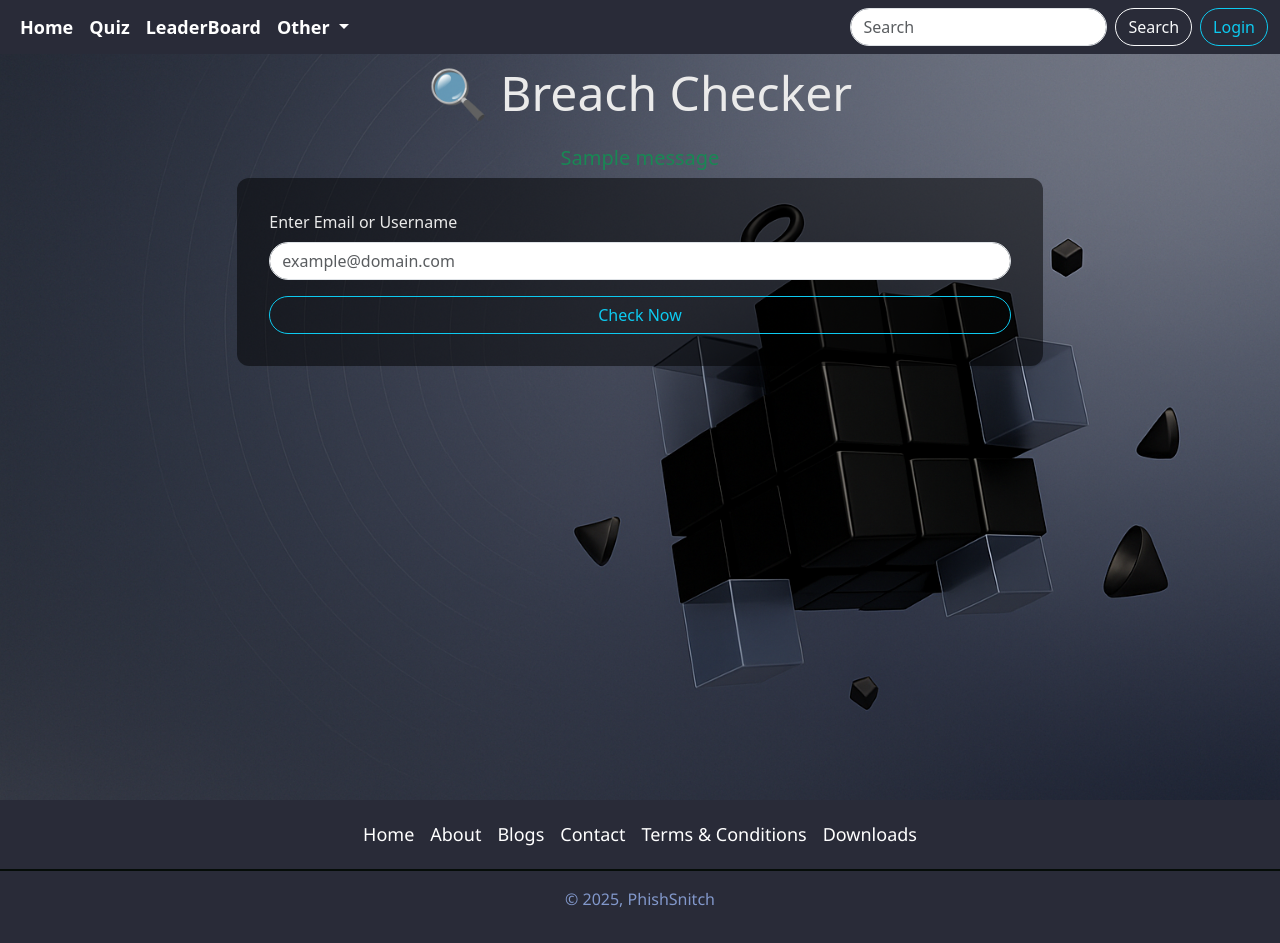
After one commit to Mehraayisha/PhishSnitch, a Django app: page /breachchecker in a window 1280 px wide. The commit adds this page. Run offline with Django 5.2, Linux system fonts and the light colour scheme; one stand-in notice (Sample message) is shown.

Commit message:
breach chcker

```diff
--- a/base/urls.py
+++ b/base/urls.py
@@ -13,5 +13,6 @@ urlpatterns =[
   path('search/users',views.search_users_view,name='search_users'),
   path('terms_and_conditions',views.terms_conditions_view,name='terms_and_conditions'),
   path('contact',views.contact_view,name='contact'),
-  path('blogs/<str:blog_id>',views.blog_view,name='blogs')
+  path('blogs/<str:blog_id>',views.blog_view,name='blogs'),
+  path('breachchecker',views.breach_checker,name='breach_checker')
  ]
--- a/base/views.py
+++ b/base/views.py
@@ -9,6 +9,10 @@ from django.db.models import Count,Q
 from .models import Message,Blog
 from django.contrib import messages
 from django.db.models.functions import ExtractYear
+import requests
+from django.shortcuts import render
+from decouple import config
+from django.contrib import messages
 
 
 def home(request):
@@ -124,3 +128,45 @@ def search_users_view(request):
     return render(request,"search-user.html",context)
 def custom_404(request,exception):
     return render(request,'404.html',status=404)
+
+
+def breach_checker(request):
+    result = []
+    error = None
+
+    if request.method == 'POST':
+        query = request.POST.get('query', '').strip()
+        if query:
+            email = config('DEHASHED_API_EMAIL')
+            api_key = config('DEHASHED_API_KEY')
+
+            url = 'https://api.dehashed.com/search'
+            params = {
+                'query': query,
+                'size': 10  # optional: limit results
+            }
+
+            try:
+                response = requests.get(url, params=params, auth=(email, api_key))
+                if response.status_code == 200:
+                    data = response.json()
+                    entries = data.get('entries', [])
+
+                    if entries:
+                        for entry in entries:
+                            result.append({
+                                'name': entry.get('name') or entry.get('email') or 'Unknown',
+                                'leak': entry.get('password') or 'No password found',
+                            })
+                    else:
+                        result = []
+                else:
+                    error = f"API Error {response.status_code}: {response.text}"
+
+            except Exception as e:
+                error = f"Something went wrong: {str(e)}"
+
+    return render(request, 'breach_checker.html', {
+        'result': result,
+        'error': error
+    })
--- a/cyberquiz/settings.py
+++ b/cyberquiz/settings.py
@@ -11,11 +11,15 @@ https://docs.djangoproject.com/en/5.1/ref/settings/
 """
 
 from pathlib import Path
+from dotenv import load_dotenv
 import os
 # Build paths inside the project like this: BASE_DIR / 'subdir'.
 BASE_DIR = Path(__file__).resolve().parent.parent
 
+load_dotenv()
 
+DEHASHED_API_EMAIL = os.getenv("DEHASHED_API_EMAIL")
+DEHASHED_API_KEY = os.getenv("DEHASHED_API_KEY")
 # Quick-start development settings - unsuitable for production
 # See https://docs.djangoproject.com/en/5.1/howto/deployment/checklist/
 
--- /dev/null
+++ b/templates/breach_checker.html
@@ -0,0 +1,92 @@
+{% extends 'index.html' %}
+{% block title %}Breach Checker - PhishSnitch{% endblock title %}
+{% load static %}
+{% block content %}
+
+<style>
+  .breach-wrapper {
+    background-image: url("{% static 'images/bgwelcome.png' %}");
+    background-size: cover;
+    color: #eaeaea;
+    min-height: 100vh;
+    padding-top: 4rem;
+    margin: 0;
+    width: 100vw;
+    overflow-x: hidden;
+  }
+
+  .card-glass {
+    background-color: rgba(0, 0, 0, 0.5);
+    padding: 2rem;
+    border-radius: 12px;
+  }
+
+  .form-control,
+  .btn {
+    border-radius: 30px;
+  }
+
+  .breach-results {
+    background-color: rgba(255, 255, 255, 0.03);
+    padding: 1rem;
+    border-radius: 10px;
+    margin-top: 1rem;
+  }
+
+  .breach-results li {
+    padding: 0.4rem 0;
+    border-bottom: 1px solid rgba(255, 255, 255, 0.1);
+  }
+
+  .breach-results li:last-child {
+    border-bottom: none;
+  }
+</style>
+
+<div class="w-100 breach-wrapper px-4 px-md-5">
+  <h1 class="display-5 text-center mb-4">🔍 Breach Checker</h1>
+
+  {% if messages %}
+    {% for message in messages %}
+      <h5 class="text-{{ message.tags }} text-center">{{ message }}</h5>
+    {% endfor %}
+  {% endif %}
+
+  <div class="row justify-content-center">
+    <div class="col-md-8 card-glass">
+      <form method="post">
+        {% csrf_token %}
+        <div class="mb-3">
+          <label for="query" class="form-label">Enter Email or Username</label>
+          <input type="text" name="query" id="query" class="form-control" required placeholder="example@domain.com">
+        </div>
+        <div class="d-grid">
+          <button type="submit" class="btn btn-outline-info">Check Now</button>
+        </div>
+      </form>
+
+      {% if result %}
+        <div class="breach-results mt-4">
+          <h4 class="text-info">Results:</h4>
+          {% if result|length > 0 %}
+            <ul class="list-unstyled">
+              {% for item in result %}
+                <li>
+                  <strong>{{ item.name }}</strong> — {{ item.leak }}
+                </li>
+              {% endfor %}
+            </ul>
+          {% else %}
+            <p class="text-success">✅ No breaches found for this identifier.</p>
+          {% endif %}
+        </div>
+      {% elif error %}
+        <div class="breach-results mt-4">
+          <p class="text-danger">⚠️ {{ error }}</p>
+        </div>
+      {% endif %}
+    </div>
+  </div>
+</div>
+
+{% endblock content %}
```
Also changed, not shown: templates/welcome.html (+15 -35 lines), 1 other file.
